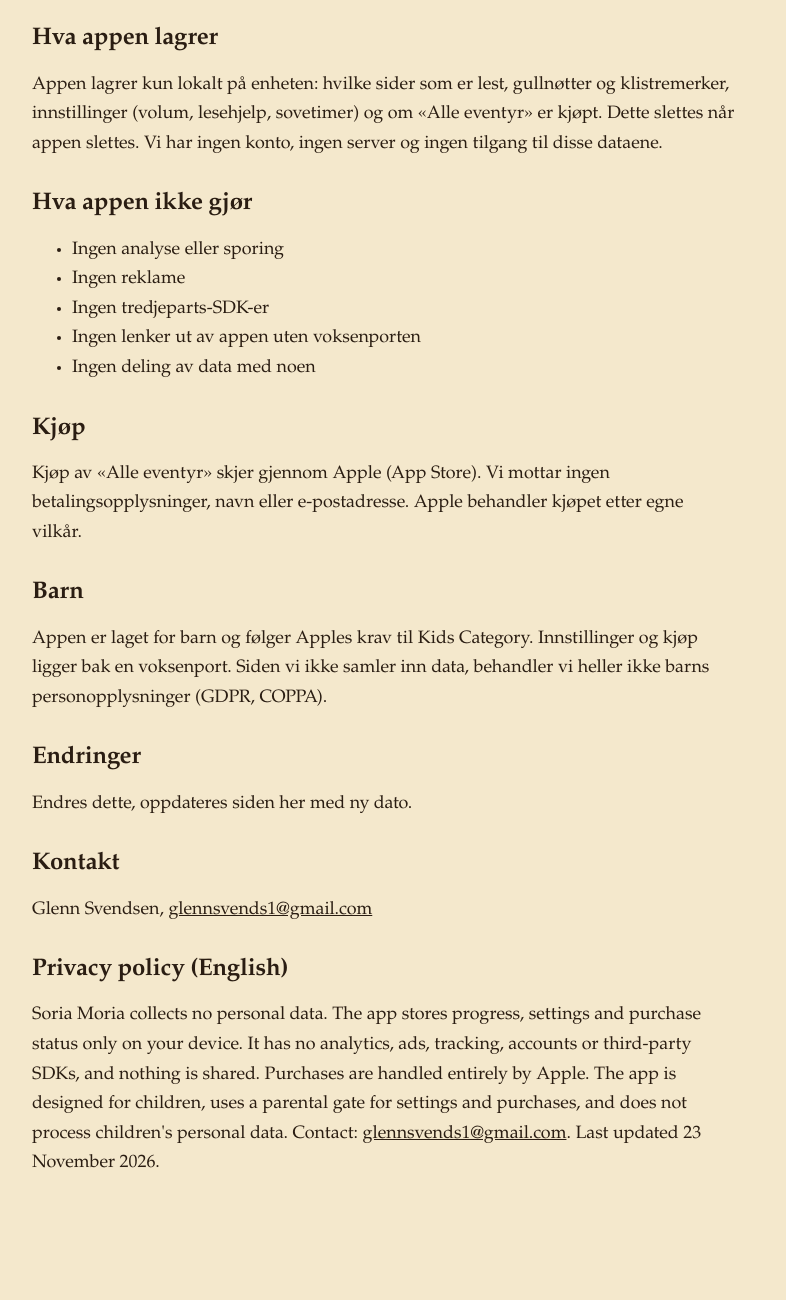
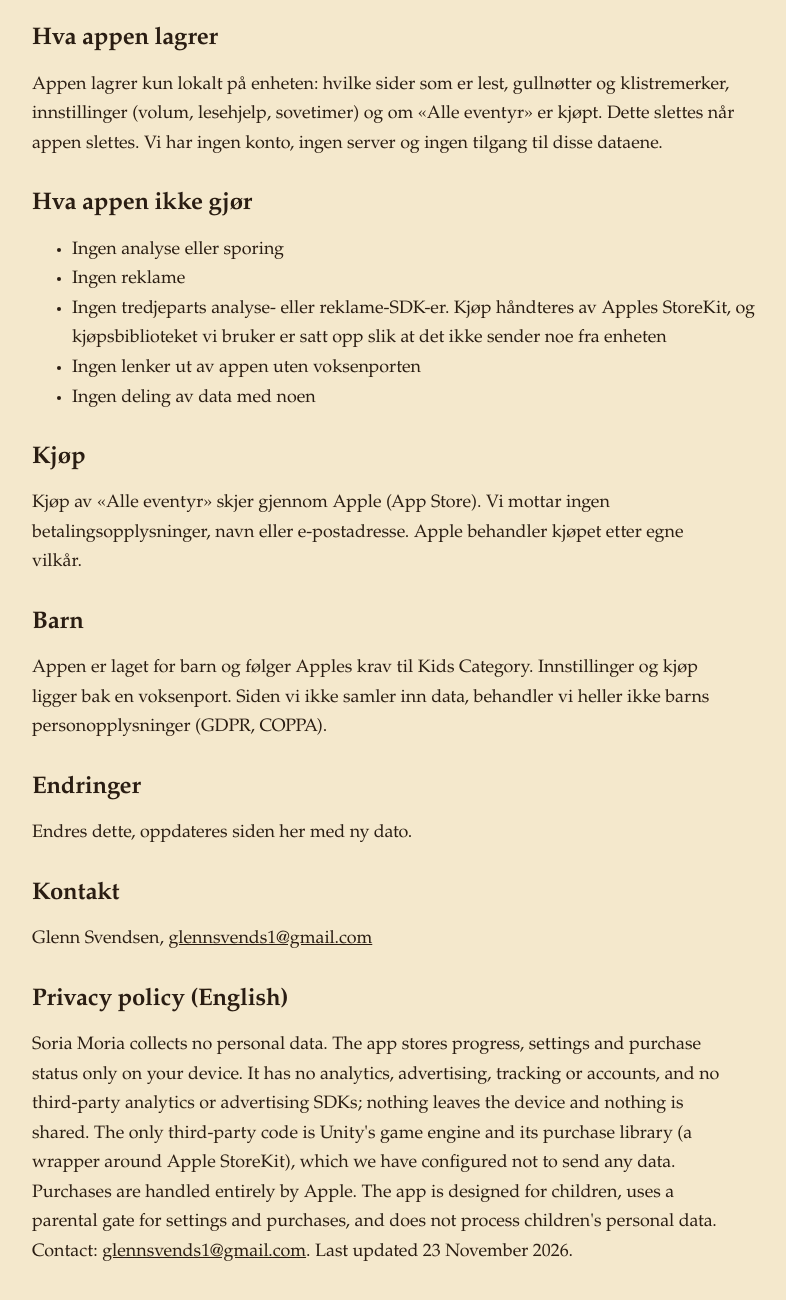
Before and after one commit to glennsvendsen/soriamoria, a plain HTML site: page personvern/index.html in a window 1280 px wide. Shown: the part 328-1628 px from the top of the page, without its empty margins (88-874 px from the left). Before the commit the page ends 1589 px from the top, so only its background shows below. Drawn offline with Linux system fonts and the light colour scheme.

Commit message:
Privacy policy and FAQ: accurate wording on third-party code (no analytics or advertising SDKs; Unity engine and purchase library configured not to send data)
Co-Authored-By: Claude Sonnet 5.5 <noreply@anthropic.com>

```diff
--- a/personvern/index.html
+++ b/personvern/index.html
@@ -3,10 +3,10 @@
 <main class="wrap"><h1>Personvernerklæring for Soria Moria</h1><p>Sist oppdatert: 23. november 2026</p>
 <h2>Kort sagt</h2><p>Soria Moria samler ikke inn personopplysninger. Ingenting forlater enheten din, bortsett fra selve kjøpet, som Apple håndterer.</p>
 <h2>Hva appen lagrer</h2><p>Appen lagrer kun lokalt på enheten: hvilke sider som er lest, gullnøtter og klistremerker, innstillinger (volum, lesehjelp, sovetimer) og om «Alle eventyr» er kjøpt. Dette slettes når appen slettes. Vi har ingen konto, ingen server og ingen tilgang til disse dataene.</p>
-<h2>Hva appen ikke gjør</h2><ul><li>Ingen analyse eller sporing</li><li>Ingen reklame</li><li>Ingen tredjeparts-SDK-er</li><li>Ingen lenker ut av appen uten voksenporten</li><li>Ingen deling av data med noen</li></ul>
+<h2>Hva appen ikke gjør</h2><ul><li>Ingen analyse eller sporing</li><li>Ingen reklame</li><li>Ingen tredjeparts analyse- eller reklame-SDK-er. Kjøp håndteres av Apples StoreKit, og kjøpsbiblioteket vi bruker er satt opp slik at det ikke sender noe fra enheten</li><li>Ingen lenker ut av appen uten voksenporten</li><li>Ingen deling av data med noen</li></ul>
 <h2>Kjøp</h2><p>Kjøp av «Alle eventyr» skjer gjennom Apple (App Store). Vi mottar ingen betalingsopplysninger, navn eller e-postadresse. Apple behandler kjøpet etter egne vilkår.</p>
 <h2>Barn</h2><p>Appen er laget for barn og følger Apples krav til Kids Category. Innstillinger og kjøp ligger bak en voksenport. Siden vi ikke samler inn data, behandler vi heller ikke barns personopplysninger (GDPR, COPPA).</p>
 <h2>Endringer</h2><p>Endres dette, oppdateres siden her med ny dato.</p>
 <h2>Kontakt</h2><p>Glenn Svendsen, <a href="mailto:glennsvends1@gmail.com">glennsvends1@gmail.com</a></p>
-<h2 id="en">Privacy policy (English)</h2><p>Soria Moria collects no personal data. The app stores progress, settings and purchase status only on your device. It has no analytics, ads, tracking, accounts or third-party SDKs, and nothing is shared. Purchases are handled entirely by Apple. The app is designed for children, uses a parental gate for settings and purchases, and does not process children's personal data. Contact: <a href="mailto:glennsvends1@gmail.com">glennsvends1@gmail.com</a>. Last updated 23 November 2026.</p>
+<h2 id="en">Privacy policy (English)</h2><p>Soria Moria collects no personal data. The app stores progress, settings and purchase status only on your device. It has no analytics, advertising, tracking or accounts, and no third-party analytics or advertising SDKs; nothing leaves the device and nothing is shared. The only third-party code is Unity's game engine and its purchase library (a wrapper around Apple StoreKit), which we have configured not to send any data. Purchases are handled entirely by Apple. The app is designed for children, uses a parental gate for settings and purchases, and does not process children's personal data. Contact: <a href="mailto:glennsvends1@gmail.com">glennsvends1@gmail.com</a>. Last updated 23 November 2026.</p>
 </main></body></html>
```
Also changed, not shown: index.html (+1 -1 lines).
